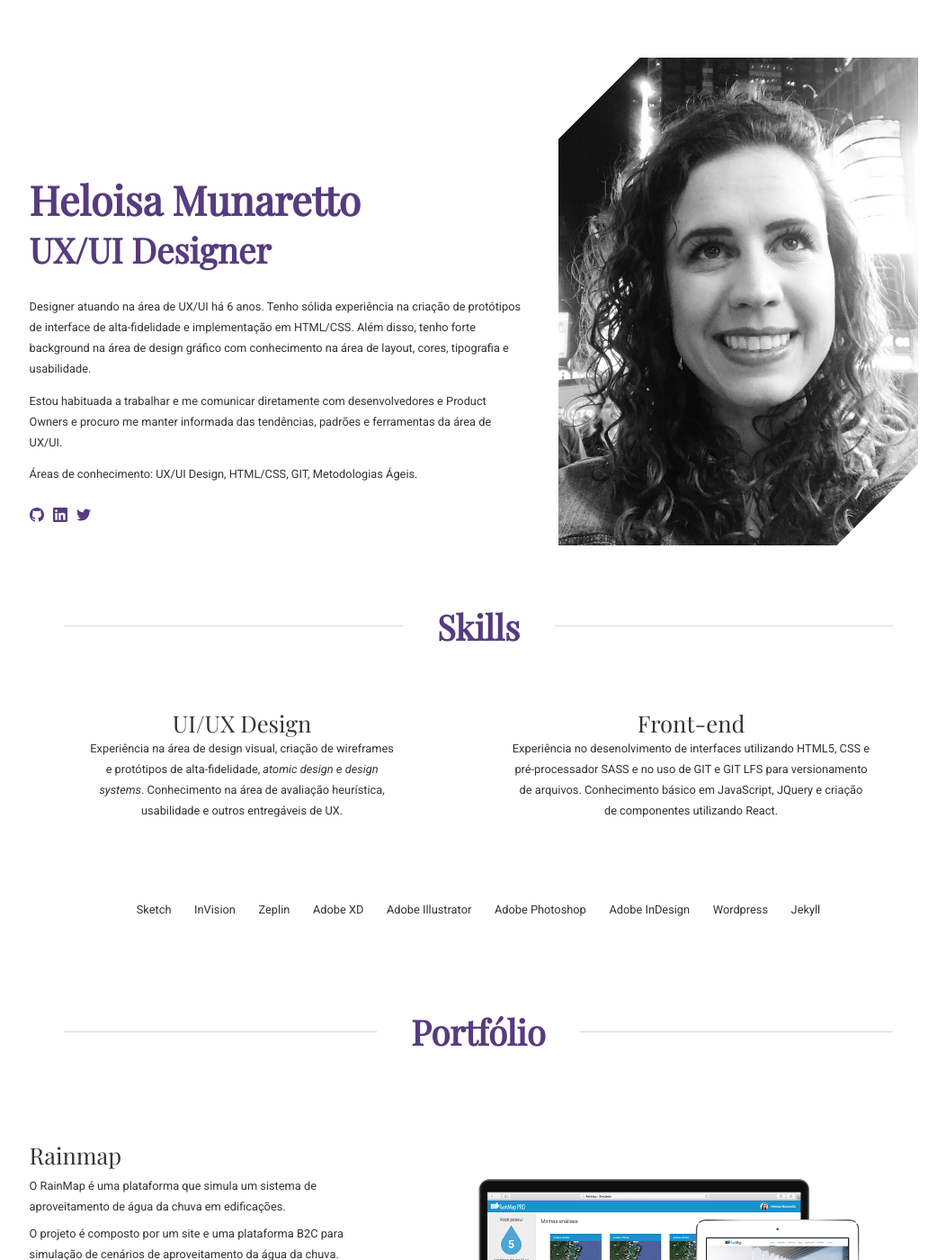
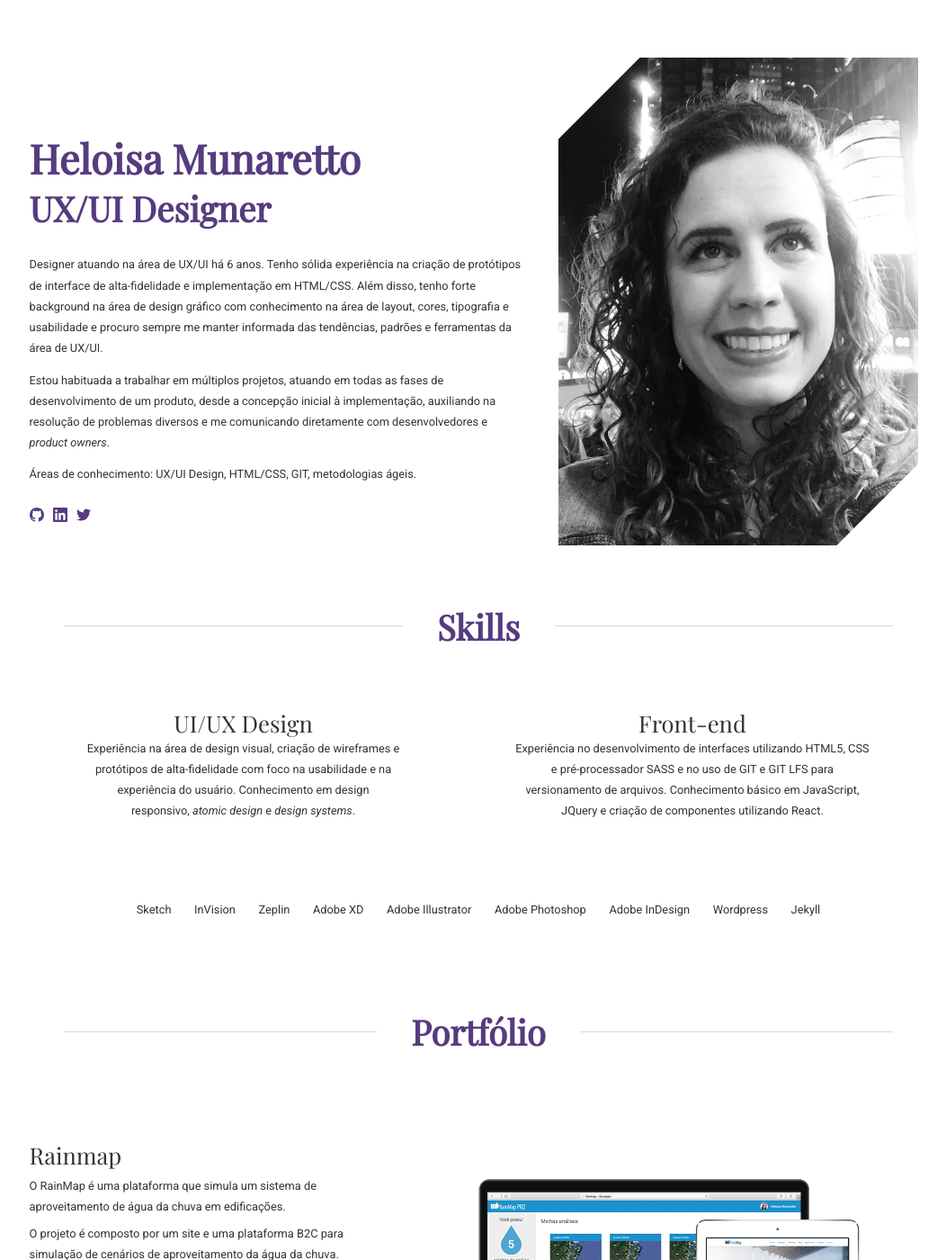
Before and after one commit to helomunaretto/helomunaretto.gihub.io, a Jekyll site: the page built from index.md, in a window 1280 px wide and 1400 px high. Shown: the whole window at 90% size, without its empty margins (108-1160 px from the left). Built offline with Jekyll 4.4.1, drawn with Linux system fonts in a browser that asks for light colours; some web fonts are replaced; some of the changed text lies outside the part shown.

Commit message:
atualização dos textos

```diff
--- a/_layouts/home.html
+++ b/_layouts/home.html
@@ -13,14 +13,16 @@ layout: default
       <p>
         Designer atuando na área de UX/UI há 6 anos. Tenho sólida experiência na criação de protótipos de interface de alta-fidelidade
         e implementação em HTML/CSS. Além disso, tenho forte background na área de design gráfico com conhecimento na área
-        de layout, cores, tipografia e usabilidade.
-      </p>
-      <p>
-        Estou habituada a trabalhar e me comunicar diretamente com desenvolvedores e Product Owners e procuro me manter informada
+        de layout, cores, tipografia e usabilidade e procuro sempre me manter informada
         das tendências, padrões e ferramentas da área de UX/UI.
       </p>
       <p>
-        Áreas de conhecimento: UX/UI Design, HTML/CSS, GIT, Metodologias Ágeis.
+        Estou habituada a trabalhar em múltiplos projetos, atuando em todas as fases de desenvolvimento de um produto,
+        desde a concepção inicial à implementação, auxiliando na resolução de problemas diversos e me comunicando
+        diretamente com desenvolvedores e <em>product owners</em>.
+      </p>
+      <p>
+        Áreas de conhecimento: UX/UI Design, HTML/CSS, GIT, metodologias ágeis.
       </p>
       {% include social.html %}
     </article>
@@ -34,15 +36,15 @@ layout: default
     <li>
       <h3>UI/UX Design</h3>
       <p>
-        Experiência na área de design visual, criação de wireframes e protótipos de alta-fidelidade,
-        <em>atomic design</em> e <em>design systems</em>. Conhecimento na área de avaliação heurística,
-        usabilidade e outros entregáveis de UX.
+        Experiência na área de design visual, criação de wireframes e protótipos de alta-fidelidade com
+        foco na usabilidade e na experiência do usuário.
+        Conhecimento em design responsivo, <em>atomic design</em> e <em>design systems</em>.
       </p>
     </li>
     <li>
       <h3>Front-end</h3>
       <p>
-        Experiência no desenolvimento de interfaces utilizando HTML5, CSS e pré-processador SASS e no uso de GIT e
+        Experiência no desenvolvimento de interfaces utilizando HTML5, CSS e pré-processador SASS e no uso de GIT e
         GIT LFS para versionamento de arquivos.
         Conhecimento básico em JavaScript, JQuery e criação de componentes utilizando React.
       </p>
@@ -77,7 +79,7 @@ layout: default
         <ul>
           <li>Desenvolvimento de identidade visual</li>
           <li>Criação de tema para site em wordpress</li>
-          <li>Layout e implementação de versão Free do Simulador</li>
+          <li>Layout e implementação de versão <em>free</em> do Simulador</li>
           <li>Layout e implementação (HTML/CSS) de plataforma B2C de simulação PRO (em desenvolvimento)</li>
         </ul>
         <a href="https://www.rainmap.com.br" class="btn" target="blank">Ir para o site</a>
@@ -96,8 +98,8 @@ layout: default
         </p>
         <h5>Principais responsabilidades:</h5>
         <ul>
-          <li>Desenvolvimento de Identidade visual</li>
-          <li>Desenvovimento de <em>Design System</em> utilizando os conceitos de atomic design</li>
+          <li>Desenvolvimento de identidade visual</li>
+          <li>Desenvovimento de <em>design system</em> utilizando os conceitos de <em>atomic design</em></li>
           <li>Criação de interface gráfica</li>
           <li>Implementação em HTML/CSS</li>
         </ul>
@@ -119,7 +121,7 @@ layout: default
         </p>
         <h5>Principais responsabilidades:</h5>
         <ul>
-          <li>Desenvolvimento de Identidade visual</li>
+          <li>Desenvolvimento de identidade visual</li>
           <li>Desenvolvimento de interface gráfica</li>
           <li>Implementação em HTML/CSS</li>
         </ul>
```
